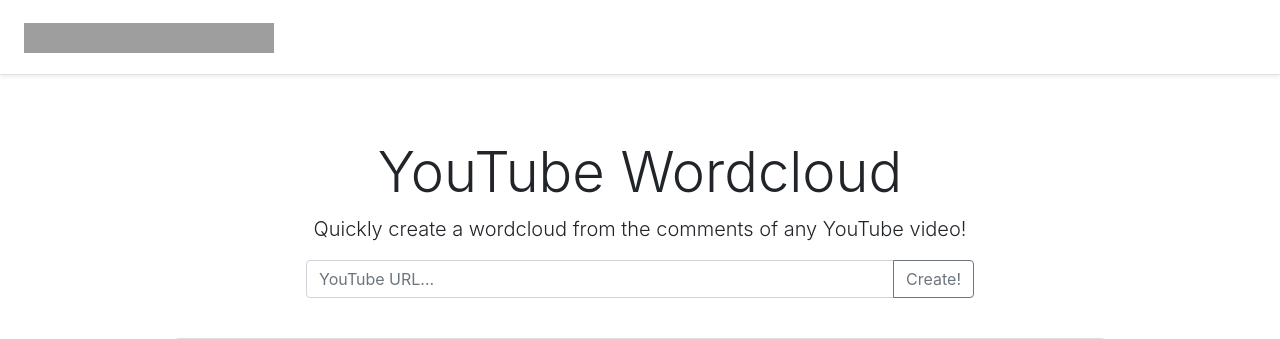
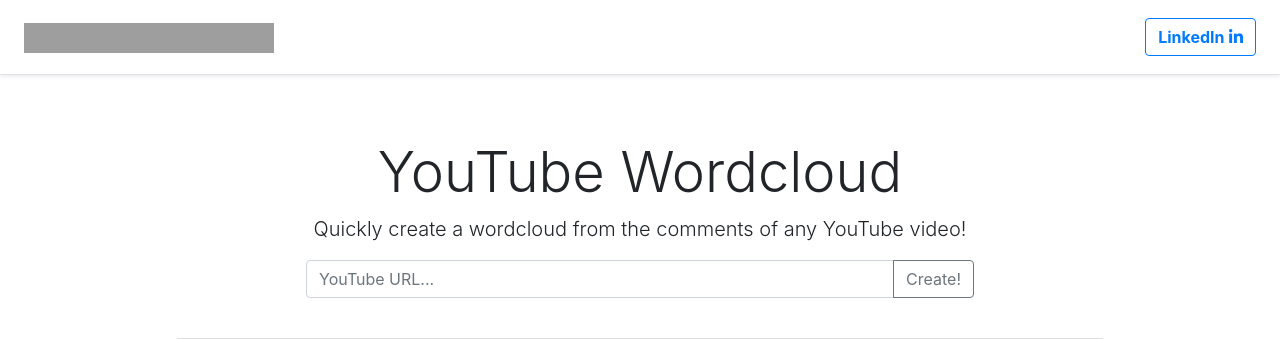
Before and after one commit to afarntrog/yt-comments-wordcloud, a Django app: page / in a window 1280 px wide. Shown: the top 339 px of the page. Run offline with Django 3.2, Linux system fonts and the light colour scheme; some libraries are stand-ins or nearby versions; grey boxes are pictures that could not be loaded.

Commit message:
added linkedin

```diff
--- a/wowordcloud_app/templates/wowordcloud_app/index.html
+++ b/wowordcloud_app/templates/wowordcloud_app/index.html
@@ -7,6 +7,9 @@
     <title>YouTubeWordcloud</title>
     <!-- Bootstrap CSS -->
     <link rel="stylesheet" href="https://stackpath.bootstrapcdn.com/bootstrap/4.3.1/css/bootstrap.min.css" integrity="sha384-ggOyR0iXCbMQv3Xipma34MD+dH/1fQ784/j6cY/iJTQUOhcWr7x9JvoRxT2MZw1T" crossorigin="anonymous">
+    <!-- FontAwesome -->
+    <link rel="stylesheet" href="https://use.fontawesome.com/releases/v5.8.1/css/all.css" integrity="sha384-50oBUHEmvpQ+1lW4y57PTFmhCaXp0ML5d60M1M7uH2+nqUivzIebhndOJK28anvf" crossorigin="anonymous">
+    <!-- jQuery Script -->
     <script
   src="https://code.jquery.com/jquery-3.4.1.min.js"
   integrity="sha256-CSXorXvZcTkaix6Yvo6HppcZGetbYMGWSFlBw8HfCJo="
@@ -90,7 +93,9 @@
     <a class="p-2 text-dark" href="#">Pricing</a>
   </nav>
   <a class="btn btn-outline-primary" href="#">Sign up</a> -->
+  <a href="https://www.linkedin.com/in/aaronfarntrog/" target="_blank" class="btn btn-outline-primary ml-3 float-lg-right"><strong>LinkedIn</strong> <span class="fab fa-linkedin-in"></span></a>
 </div>
+
 
 <!-- This will prevent the user from clicking outside the modal to close it-->
 <script>
```
